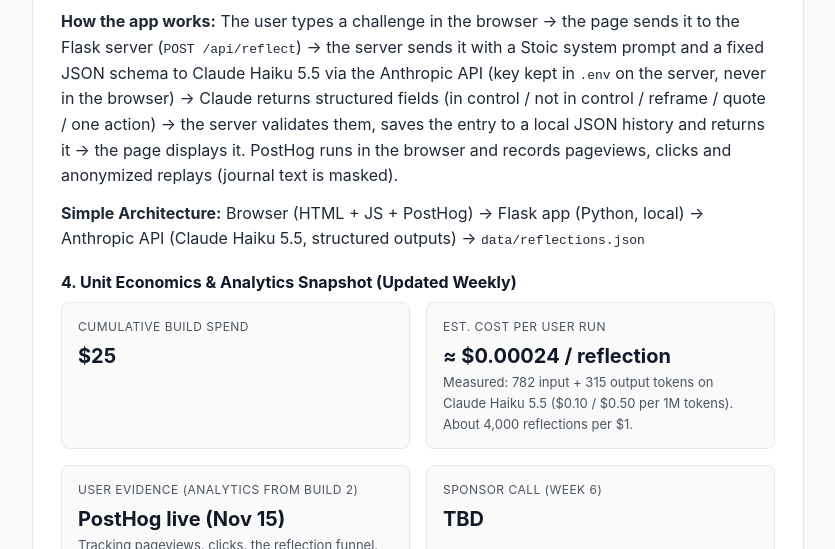
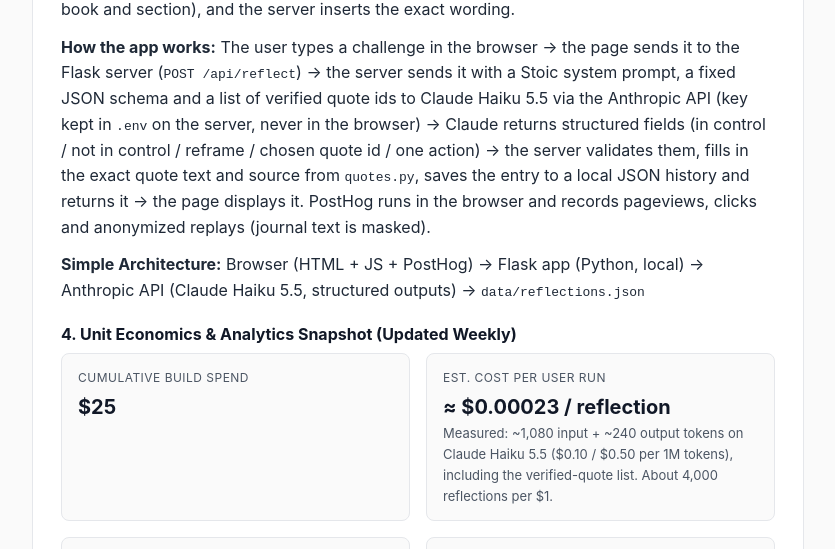
Before and after one commit to building-with-ai-f26/js15791-stoicly, a plain HTML site: page docs/index.html in a window 1280 px wide. Shown: the part 2670-3219 px from the top of the page, without its empty margins (222-1057 px from the left). Drawn offline with Linux system fonts and the light colour scheme.

Commit message:
Log the verified-quote fix in PRD v2 and the Build 2 log
Co-Authored-By: Claude Opus 5.5 <noreply@anthropic.com>

```diff
--- a/docs/index.html
+++ b/docs/index.html
@@ -191,8 +191,8 @@
 
       <h3>3. Riskiest Assumption, How Build 2 Tests It & How It Works (PRD v2)</h3>
       <p><strong>Riskiest Assumption:</strong> That Stoicly's reflections feel personal and useful, not generic or preachy, so people come back to reflect again. Secondary risk: the model presenting invented or paraphrased "quotes" as real Stoic text.</p>
-      <p><strong>How this build tests it:</strong> Every reflection now ends with a one-tap question, "Did this feel personal and useful?" (👍 Yes / 👎 Too generic / 👎 Too preachy), logged to PostHog as <code>reflection_rated</code>. Together with <code>reflection_submitted</code> → <code>reflection_received</code> (the core funnel), <code>past_reflection_opened</code> (do people look back at their growth?) and session replays, this gives a first read on whether reflections land. <em>Pass signal:</em> at least 2 of 3 first testers rate their reflections 👍 and submit a second entry. Quotes are spot-checked by hand against the source texts; in my first two test runs the model returned the same popular paraphrase ("You have power over your mind, not outside events…") attributed to Marcus Aurelius, so quote accuracy is a real problem to fix in Build 3.</p>
-      <p><strong>How the app works:</strong> The user types a challenge in the browser → the page sends it to the Flask server (<code>POST /api/reflect</code>) → the server sends it with a Stoic system prompt and a fixed JSON schema to Claude Haiku 5.5 via the Anthropic API (key kept in <code>.env</code> on the server, never in the browser) → Claude returns structured fields (in control / not in control / reframe / quote / one action) → the server validates them, saves the entry to a local JSON history and returns it → the page displays it. PostHog runs in the browser and records pageviews, clicks and anonymized replays (journal text is masked).</p>
+      <p><strong>How this build tests it:</strong> Every reflection now ends with a one-tap question, "Did this feel personal and useful?" (👍 Yes / 👎 Too generic / 👎 Too preachy), logged to PostHog as <code>reflection_rated</code>. Together with <code>reflection_submitted</code> → <code>reflection_received</code> (the core funnel), <code>past_reflection_opened</code> (do people look back at their growth?) and session replays, this gives a first read on whether reflections land. <em>Pass signal:</em> at least 2 of 3 first testers rate their reflections 👍 and submit a second entry. Quotes are spot-checked by hand against the source texts; in my first two test runs the model returned the same popular paraphrase ("You have power over your mind, not outside events…") attributed to Marcus Aurelius, so I fixed it on Nov 16: the model can no longer write quote text. It chooses from 12 verified quotes (with book and section), and the server inserts the exact wording.</p>
+      <p><strong>How the app works:</strong> The user types a challenge in the browser → the page sends it to the Flask server (<code>POST /api/reflect</code>) → the server sends it with a Stoic system prompt, a fixed JSON schema and a list of verified quote ids to Claude Haiku 5.5 via the Anthropic API (key kept in <code>.env</code> on the server, never in the browser) → Claude returns structured fields (in control / not in control / reframe / chosen quote id / one action) → the server validates them, fills in the exact quote text and source from <code>quotes.py</code>, saves the entry to a local JSON history and returns it → the page displays it. PostHog runs in the browser and records pageviews, clicks and anonymized replays (journal text is masked).</p>
       <p><strong>Simple Architecture:</strong> Browser (HTML + JS + PostHog) → Flask app (Python, local) → Anthropic API (Claude Haiku 5.5, structured outputs) → <code>data/reflections.json</code></p>
 
       <h3>4. Unit Economics & Analytics Snapshot (Updated Weekly)</h3>
@@ -203,8 +203,8 @@
         </div>
         <div class="stat-box">
           <div class="stat-label">Est. Cost Per User Run</div>
-          <div class="stat-value">≈ $0.00024 / reflection</div>
-          <div class="meta">Measured: 782 input + 315 output tokens on Claude Haiku 5.5 ($0.10 / $0.50 per 1M tokens). About 4,000 reflections per $1.</div>
+          <div class="stat-value">≈ $0.00023 / reflection</div>
+          <div class="meta">Measured: ~1,080 input + ~240 output tokens on Claude Haiku 5.5 ($0.10 / $0.50 per 1M tokens), including the verified-quote list. About 4,000 reflections per $1.</div>
         </div>
         <div class="stat-box">
           <div class="stat-label">User Evidence (Analytics from Build 2)</div>
@@ -238,7 +238,7 @@
         <ul>
           <li><strong>What shipped:</strong> The smallest local version runs end to end: a real challenge goes from the browser to Flask to Claude Haiku 5.5 and back as a structured Stoic reflection in about 4.5 seconds, saved to history. PostHog is installed on this Product Page (<code>$pageview</code>, <code>clicked_try_product</code>) and on the local app (pageviews, the submit → receive funnel, failures, a helpful/generic/preachy rating, opening past reflections) with session replay. PRD v2 above, and AGENTS.md now documents the project structure, setup, run steps and analytics events.</li>
           <li><strong>Things learned with AI:</strong> Analytics only help if you decide what question they answer first. Instead of tracking "everything," I tied events to my riskiest assumption (does the reflection feel personal?). Also: a public PostHog project token is fine in the page, but a personal API key never is, the same rule as keeping the Anthropic key in <code>.env</code>.</li>
-          <li><strong>What broke / changed in PRD:</strong> <code>localhost:5000</code> returned a 403 because macOS AirPlay Receiver uses that port, so the app now runs on port 5001. Both test replies attributed the same popular paraphrase to Marcus Aurelius, and I rated one of them "too generic" myself, so quote accuracy and variety moved from a "secondary risk" to something Build 3 has to address. PRD v2 adds a concrete test and pass signal for the riskiest assumption, a plain-language request flow, and a measured cost per run (≈ $0.00024, down from the ≈ $0.0003 estimate). Reflections are personal, so replays mask journal text. Checking PostHog showed that autocapture was still logging the text of a clicked history entry, so I excluded those areas from autocapture too.</li>
+          <li><strong>What broke / changed in PRD:</strong> <code>localhost:5000</code> returned a 403 because macOS AirPlay Receiver uses that port, so the app now runs on port 5001. Both test replies attributed the same popular paraphrase to Marcus Aurelius, and I rated one of them "too generic" myself, so quote accuracy moved from a "secondary risk" to a real bug. <strong>Fix (Nov 16):</strong> quotes now come from a short list of verified lines from public-domain translations; the model only picks one by id, and the reply shows the source (e.g. "Seneca, Moral Letters 13"). Re-running the same challenges gave three different, correctly cited quotes that fit each situation. Making the reframes feel less generic is next for Build 3. PRD v2 adds a concrete test and pass signal for the riskiest assumption, a plain-language request flow, and a measured cost per run (≈ $0.00023, down from the ≈ $0.0003 estimate). Reflections are personal, so replays mask journal text. Checking PostHog showed that autocapture was still logging the text of a clicked history entry, so I excluded those areas from autocapture too.</li>
           <li><strong>Cost & time this week:</strong> $0 (no new spend; test API calls cost under a cent from existing credits) · 1 hour · cumulative spend still $25</li>
         </ul>
       </div>
```
